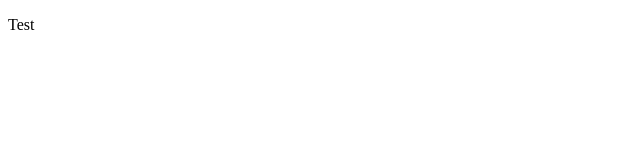
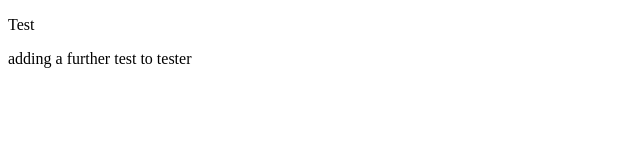
Before and after one commit to TheOnlyRyan/tester, a plain HTML site: page index.html in a window 1280 px wide. Shown: the whole page, without its empty margins (0-640 px from the left). Drawn offline with Linux system fonts and the light colour scheme.

Commit message:
update from second account

```diff
--- a/index.html
+++ b/index.html
@@ -3,6 +3,7 @@
     <body>
         <main>
             <p>Test</p>
+            <p>adding a further test to tester</p>
         </main>
     </body>
 </html>
```
